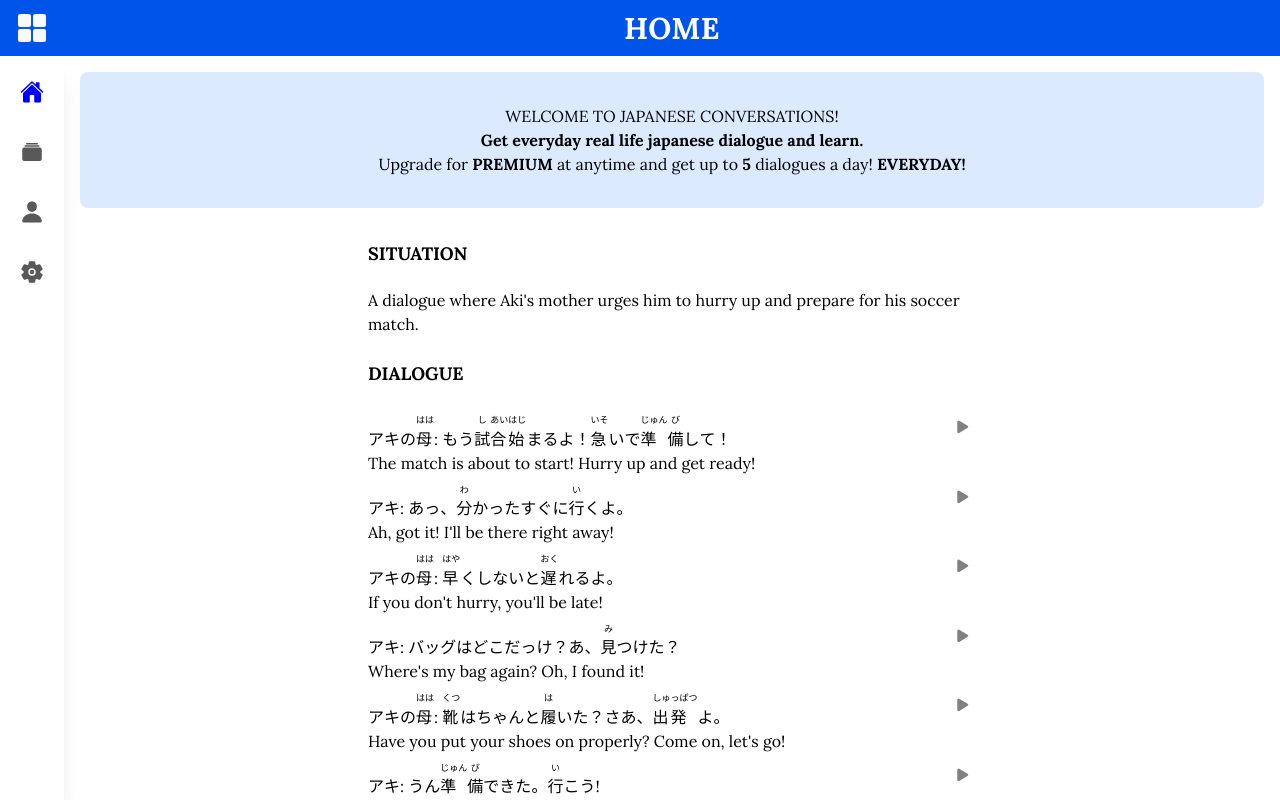
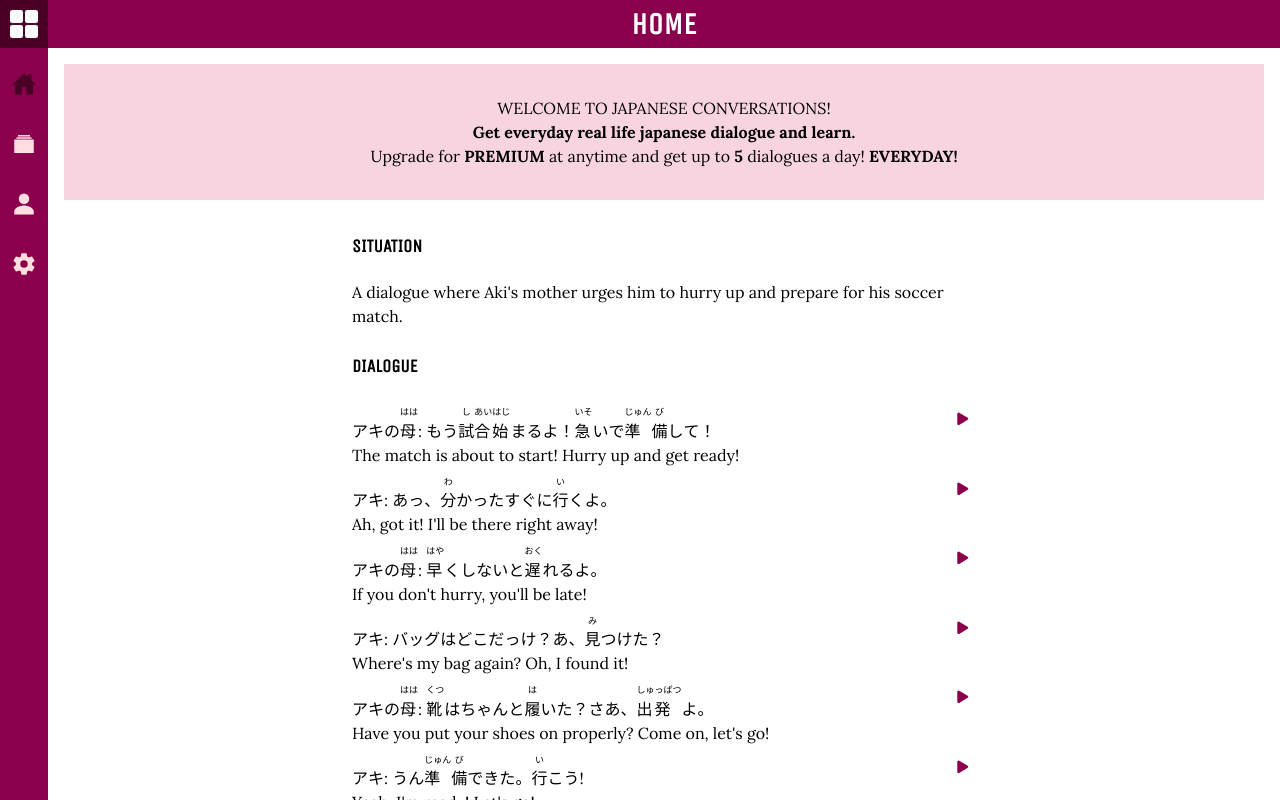
Before and after one commit to netspie/jp-conversations, a React (Vite) app: page /tab1 in a window 1280 px wide. Built offline with nearby package versions, Linux system fonts and the light colour scheme.

Commit message:
Improve ui

```diff
--- a/src/App.css
+++ b/src/App.css
@@ -1,7 +1,15 @@
 ion-button {
-    --border-radius: 0;
+  --border-radius: 0;
+}
+
+ion-tab-button {
+  color: rgb(255, 222, 226);
+}
+
+ion-tab-button:hover > ion-icon {
+  color: #e795b0;
 }
 
 ion-tab-button.tab-selected {
-    color: blue;
+  color: var(--ion-color-tertiary);
 }
--- a/src/App.tsx
+++ b/src/App.tsx
@@ -14,14 +14,19 @@ import {
 import { IonReactRouter } from "@ionic/react-router";
 import {
   albums,
+  albumsSharp,
   book,
   ellipse,
   grid,
   home,
+  homeOutline,
+  homeSharp,
   list,
   listCircle,
   person,
+  personSharp,
   settings,
+  settingsSharp,
   square,
   triangle,
 } from "ionicons/icons";
@@ -70,7 +75,8 @@ const App: React.FC = () => (
       <IonTabs>
         <IonButton
           href="/tab1"
-          className="hidden w-16 h-14 md:block m-0 rounded-none bg-slate-500"
+          className="hidden w-12 h-12 md:block m-0 rounded-none bg-slate-500"
+          style={{ "--background": "var(--ion-color-tertiary)" }}
         >
           <IonIcon
             slot="icon-only"
@@ -78,7 +84,7 @@ const App: React.FC = () => (
             className="text-gray-50 w-8 h-8"
           />
         </IonButton>
-        <IonRouterOutlet className="md:left-16 px-24">
+        <IonRouterOutlet className="md:left-12 px-24">
           <Route exact path="/tab1">
             <HomeTab />
           </Route>
@@ -97,19 +103,23 @@ const App: React.FC = () => (
         </IonRouterOutlet>
         <IonTabBar
           slot="bottom"
-          className="md:mt-14 md:pt-2 md:flex-col md:w-16 md:h-full md:justify-start md:gap-1 shadow-xl"
+          className="h-12 md:mt-12 md:pt-2 md:flex-col md:w-12 md:h-full md:justify-start md:gap-1"
+          style={{ "--background": "var(--ion-color-primary)" }}
         >
-          <IonTabButton tab="tab1" href="/tab1" className="md:max-h-14">
-            <IonIcon aria-hidden="true" icon={home} />
+          <div
+            className="absolute w-[1px] h-[60%] bg-white"
+          ></div>
+          <IonTabButton tab="tab1" href="/tab1" className="flex-1 md:max-h-14">
+            <IonIcon aria-hidden="true" icon={homeSharp} />
           </IonTabButton>
-          <IonTabButton tab="tab2" href="/tab2" className="md:max-h-14">
-            <IonIcon aria-hidden="true" icon={albums} />
+          <IonTabButton tab="tab2" href="/tab2" className="flex-1 md:max-h-14">
+            <IonIcon aria-hidden="true" icon={albumsSharp} />
           </IonTabButton>
-          <IonTabButton tab="tab3" href="/tab3" className="md:max-h-14">
-            <IonIcon aria-hidden="true" icon={person} />
+          <IonTabButton tab="tab3" href="/tab3" className="flex-1 md:max-h-14">
+            <IonIcon aria-hidden="true" icon={personSharp} />
           </IonTabButton>
-          <IonTabButton tab="tab4" href="/tab4" className="md:max-h-14">
-            <IonIcon aria-hidden="true" icon={settings} />
+          <IonTabButton tab="tab4" href="/tab4" className="flex-1 md:max-h-14">
+            <IonIcon aria-hidden="true" icon={settingsSharp} />
           </IonTabButton>
         </IonTabBar>
       </IonTabs>
--- a/src/components/Dialogue.tsx
+++ b/src/components/Dialogue.tsx
@@ -39,7 +39,7 @@ function Dialogue(props: DialogueProps) {
         <IonListHeader className="flex flex-col items-start relative p-0 m-0">
           <IonLabel
             className="font-bold uppercase text-lg text-left h-fit"
-            style={{ margin: 0, outerHeight: 'fit-content' }}
+            style={{ margin: 0, outerHeight: "fit-content" }}
           >
             Dialogue
           </IonLabel>
@@ -85,7 +85,7 @@ function Dialogue(props: DialogueProps) {
                   style={{
                     "--background": "none",
                     "--box-shadow": "none",
-                    "--color": "gray",
+                    "--color": "var(--ion-color-primary)",
                     "--height": "fit-content",
                     "--padding": "0",
                     "--margin": "0",
--- a/src/pages/HomeTab.tsx
+++ b/src/pages/HomeTab.tsx
@@ -15,7 +15,7 @@ const HomeTab: React.FC = () => {
       <PageHeader>Home</PageHeader>
       <IonContent fullscreen className="rounded-lg">
         <div className="flex flex-col text-center justify-center items-center p-4 gap-4">
-          <div className="p-8 bg-blue-100 w-full text-black rounded-lg">
+          <div className="p-8  w-full text-black" style={{ 'background': 'var(--ion-color-secondary)' }}>
             <p className="uppercase">Welcome to Japanese Conversations!</p>
             <p className="font-bold">
               Get everyday real life japanese dialogue and learn.
--- a/src/pages/PageHeader.tsx
+++ b/src/pages/PageHeader.tsx
@@ -1,5 +1,4 @@
 import { IonHeader, IonTitle, IonToolbar } from "@ionic/react";
-import { ReactNode } from "react";
 
 export type PageHeaderProps = {
   children: string
@@ -7,9 +6,9 @@ export type PageHeaderProps = {
 
 const PageHeader: React.FC<PageHeaderProps> = (props) => {
   return (
-    <IonHeader className="shadow-none">
-      <IonToolbar className="shadow-none" style={{ "--background": "#0054e9" }}>
-        <IonTitle className="text-3xl font-bold uppercase text-white text-center ">
+    <IonHeader className="shadow-none h-12">
+      <IonToolbar className="flex flex-col justify-center shadow-none h-12" style={{ "--background": "var(--ion-color-primary)" }}>
+        <IonTitle className="text-3xl font-bold uppercase text-white text-center">
           {props.children}
         </IonTitle>
       </IonToolbar>
--- a/tailwind.css
+++ b/tailwind.css
@@ -16,7 +16,47 @@
   font-style: italic;
 }
 
+@font-face {
+  font-family: "UnicaOne";
+  src: url("/fonts/UnicaOne-Regular.ttf") format("truetype");
+  font-weight: 500;
+}
+
+:root {
+  --ion-color-primary: #8b004c;
+  --ion-color-primary-rgb: 139, 0, 76;
+  --ion-color-primary-contrast: #ffffff;
+  --ion-color-primary-contrast-rgb: 255, 255, 255;
+  --ion-color-primary-shade: #7a0044;
+  --ion-color-primary-tint: #9c0060;
+
+  --ion-color-secondary: #f7d4e0;
+  --ion-color-secondary-rgb: 247, 212, 224;
+  --ion-color-secondary-contrast: #ffffff;
+  --ion-color-secondary-contrast-rgb: 255, 255, 255;
+  --ion-color-secondary-shade: #e5aab4;
+  --ion-color-secondary-tint: #f8d8e3;
+
+  --ion-color-tertiary: #4a0025;  /* Darker pink (Tertiary) */
+  --ion-color-tertiary-rgb: 74, 0, 37;
+  --ion-color-tertiary-contrast: #ffffff;
+  --ion-color-tertiary-contrast-rgb: 255, 255, 255;
+  --ion-color-tertiary-shade: #3c0020;
+  --ion-color-tertiary-tint: #5c0036;
+}
+
 html {
   --ion-dynamic-font: var(--ion-default-dynamic-font);
-  --ion-font-family: 'Lora';
+  --ion-font-family: "Lora";
 }
+
+ion-label,
+ion-title {
+  font-family: "UnicaOne";
+  text-transform: uppercase;
+}
+
+audio,
+audio::-webkit-media-controls-panel {
+  background: var(--ion-color-primary);
+}
```
Also changed, not shown: public/fonts/UnicaOne-Regular.ttf (added), src/theme/tailwind.css.
